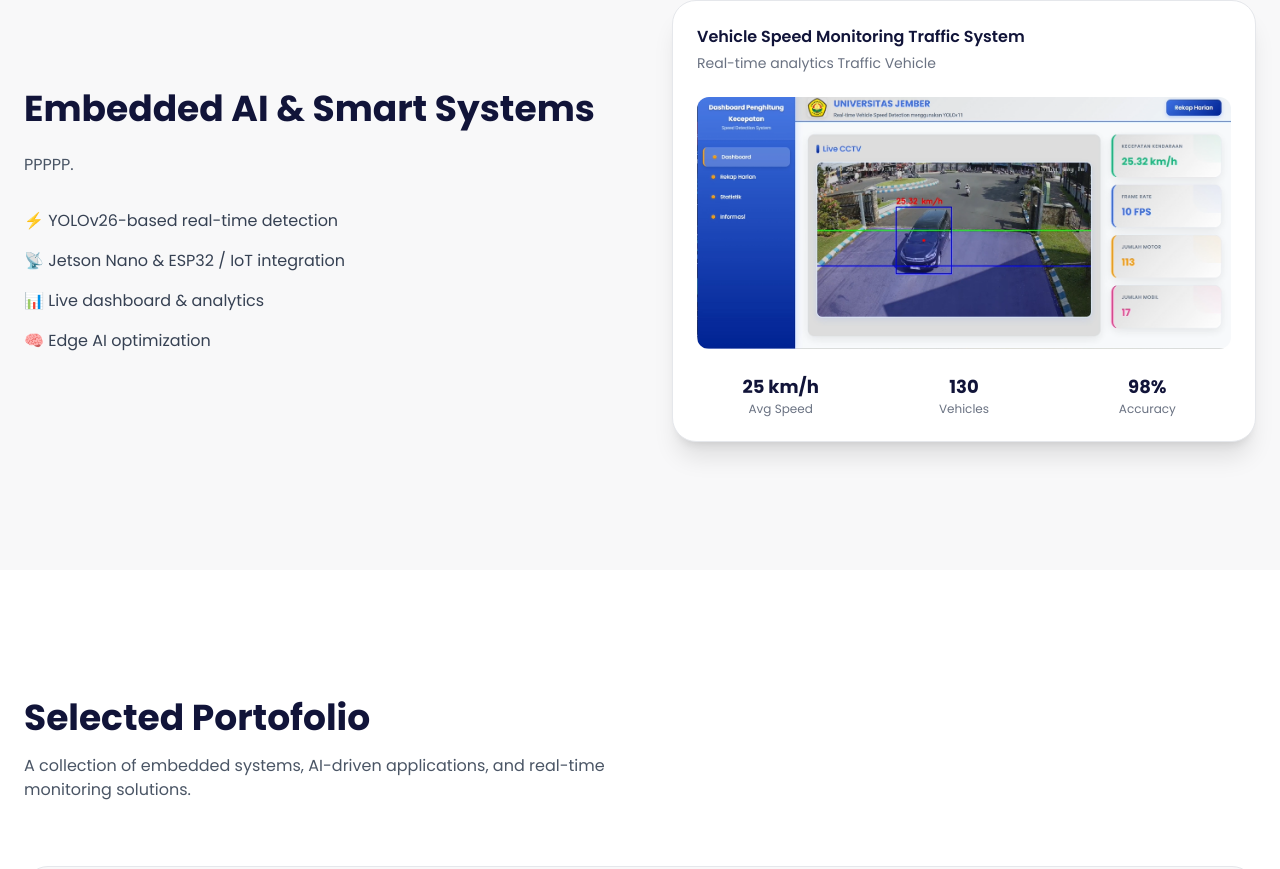
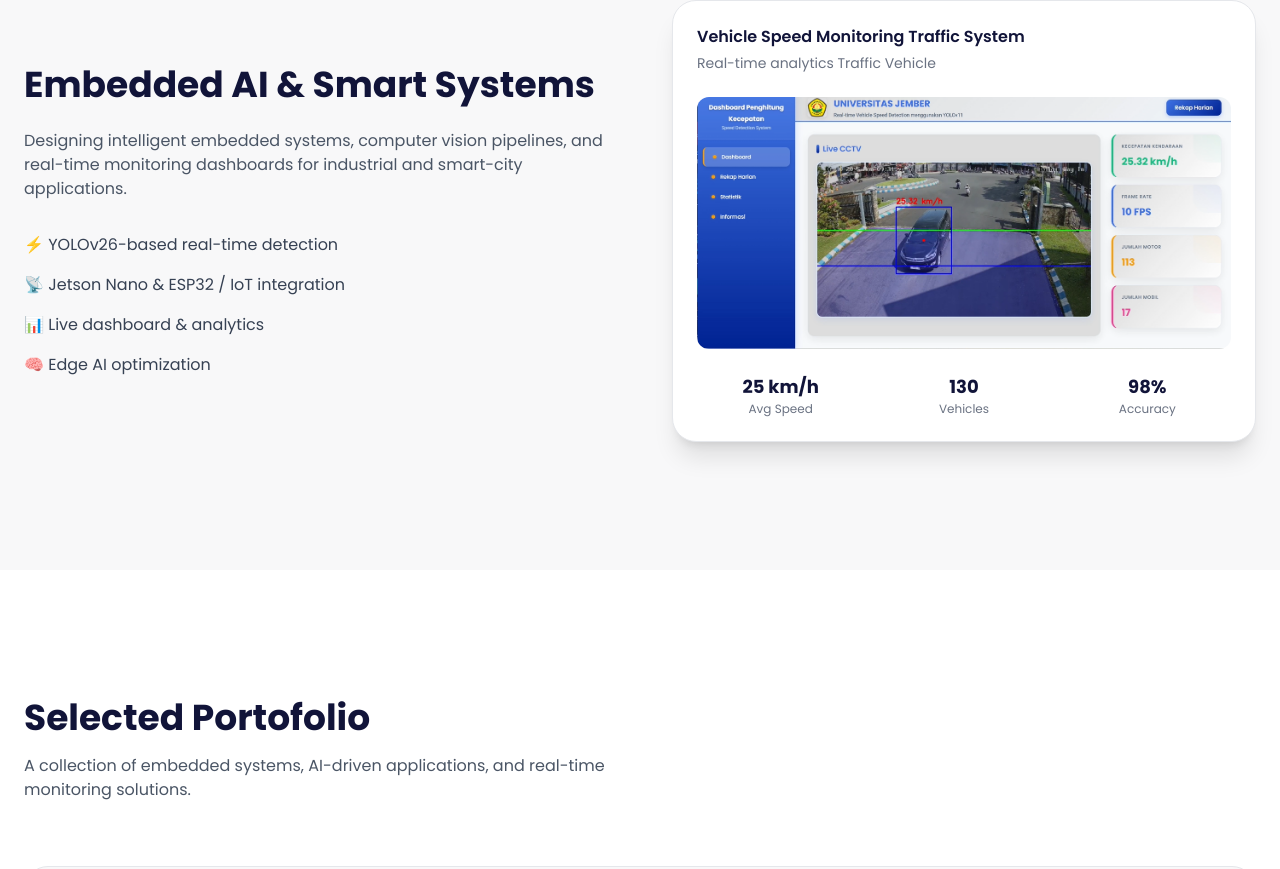
Before and after one commit to putrazxc/putra-gamav1, a React (Vite) app: page / in a window 1280 px wide. Shown: the part 980-1849 px from the top of the page. Built offline with nearby package versions, Linux system fonts and the light colour scheme.

Commit message:
Update DashboardMockup.jsx

```diff
--- a/src/components/DashboardMockup.jsx
+++ b/src/components/DashboardMockup.jsx
@@ -10,12 +10,12 @@ const DashboardMockup = () => {
           </h2>
 
           <p className="mt-6 text-gray-600">
-            PPPPP.
+            Designing intelligent embedded systems, computer vision pipelines,
+            and real-time monitoring dashboards for industrial and smart-city
+            applications.
           </p>
 
-{/* #Designing intelligent embedded systems, computer vision pipelines,
-            and real-time monitoring dashboards for industrial and smart-city
-            applications. Right Mockup */}
+{/* Right Mockup */}
 
           <ul className="mt-8 space-y-4 text-gray-700">
             <li>⚡ YOLOv26-based real-time detection</li>
```
